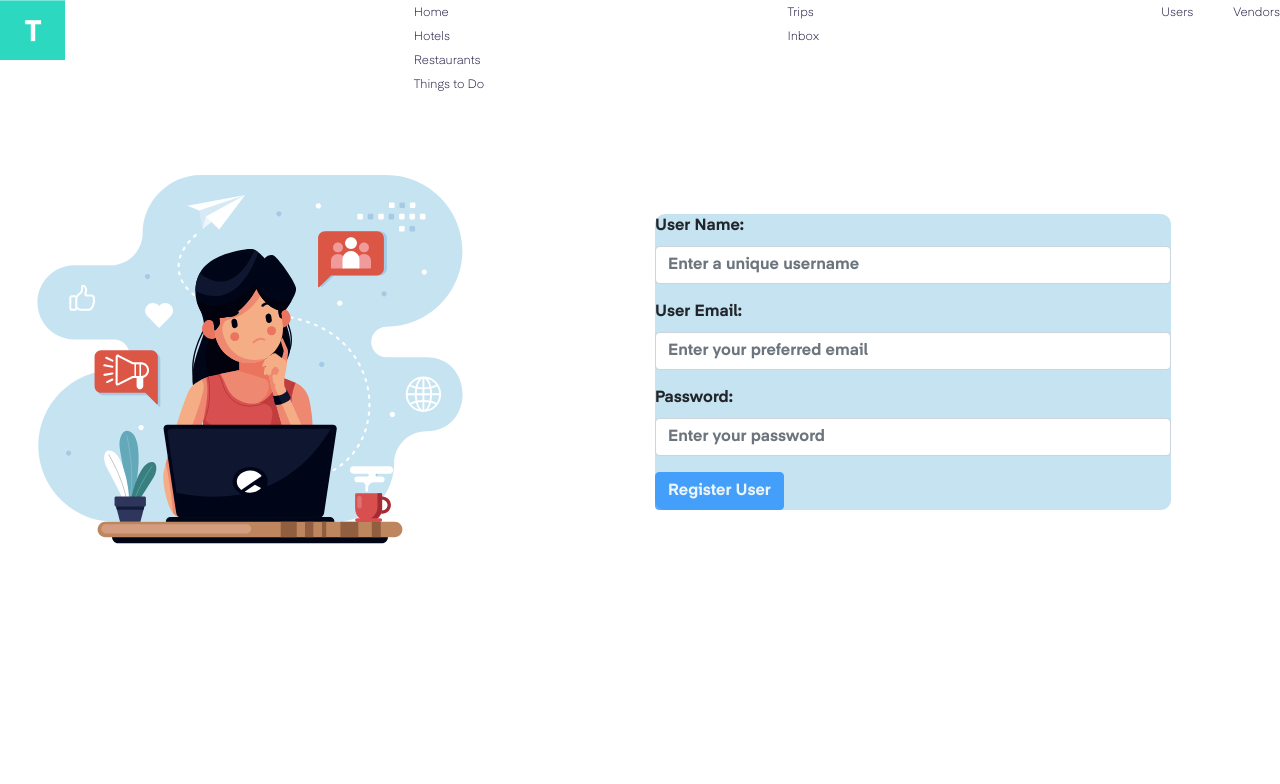
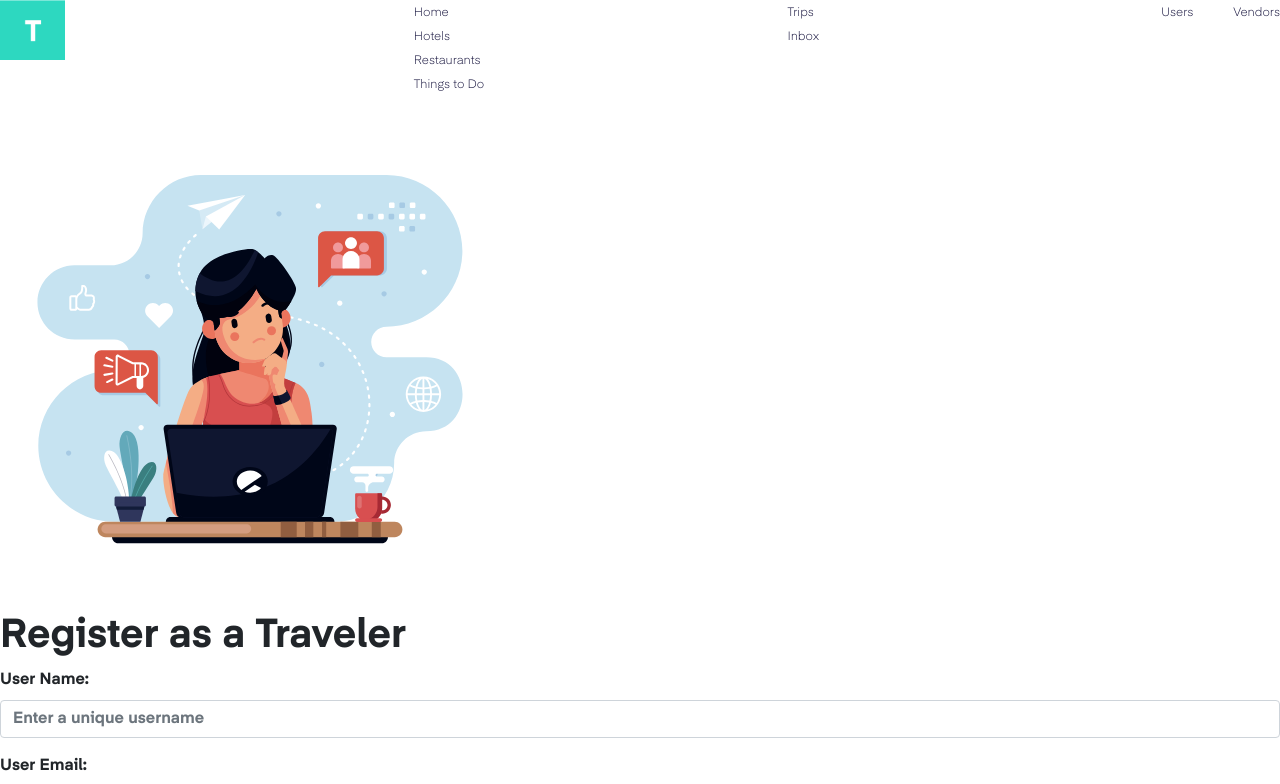
Before and after one commit to therabithole/TripAdvisorPlatform, a React (Create React App) app: page /users/register in a window 1280 px wide. Shown: the top 784 px of the page. Built offline with nearby package versions, Linux system fonts and the light colour scheme.

Commit message:
workable and unchanged

```diff
--- a/src/Components/Forms/UserRegisterForm.jsx
+++ b/src/Components/Forms/UserRegisterForm.jsx
@@ -2,7 +2,6 @@ import React, { Component } from "react";
 import Joi from "joi-browser";
 import Form from "./common/Form";
 
-import './regFormData.css'
 class UserRegisterForm extends Form {
   state = {
     data: {
@@ -29,7 +28,6 @@ class UserRegisterForm extends Form {
 
   render() {
     return (
-      <div className="regFormdata">
       <form onSubmit={this.handleSubmit}>
         {this.renderInput("userName", "User Name: ", "Enter a unique username")}
         {this.renderInput(
@@ -45,7 +43,6 @@ class UserRegisterForm extends Form {
         )}
         {this.FormButton("Register User")}
       </form>
-    </div>
     );
   }
 }
--- a/src/Components/Forms/regFormData.css
+++ /dev/null
@@ -1,5 +0,0 @@
-.regFormdata{
-  background-color: #C6E3F1;
-  border-radius: 10px;
-  /* text-align: center; */
-}
--- a/src/Components/Logins/UserLogin.jsx
+++ b/src/Components/Logins/UserLogin.jsx
@@ -1,25 +1,19 @@
 import React, { Component } from "react";
 import userIcon from "../db/images/userIcon.svg";
 import UserLoginForm from "./../Forms/UserLoginForm";
-import './LoginFormData.css'
+
 class UserLogin extends Component {
   state = {};
   render() {
     return (
-      <div class="row indexRegTop">
-        <div class="col-lg-6 col-md-6 col-sm-12 col-xs-12 LoginImg">
-          <img src={userIcon} alt="works" height="50vh" />
-          <div>
-            <h3> Welcome to User Login Panel sign-in to book and manage your trip</h3>
-            </div>
-
-        </div>
-        <div class="col-lg-5 col-md-6 col-sm-12 col-xs-12 Loginform">
-            <UserLoginForm />
-        </div>
-
-      </div>
-
+      <React.Fragment>
+        <section>
+          <img src={userIcon} alt="works" height="80px" />
+          <h1> Welcome to User Login Panel</h1>
+          <h2> Sign-in to book and manage your trip</h2>
+        </section>
+        <UserLoginForm />
+      </React.Fragment>
     );
   }
 }
--- a/src/Components/Main/Home/sub_components/Header_H.jsx
+++ b/src/Components/Main/Home/sub_components/Header_H.jsx
@@ -3,7 +3,7 @@ import React, { Component } from "react";
 class HomeHeader extends Component {
   state = {};
   render() {
-    return <nav> I am Home Header all components will navigate from  here, </nav>;
+    return null;
   }
 }
 
--- a/src/Components/Register/UserRegister.jsx
+++ b/src/Components/Register/UserRegister.jsx
@@ -1,21 +1,16 @@
 import React, { Component } from "react";
 import loginbackground from "../db/images/thinking-women-login-background.svg";
 import UserRegisterForm from "./../Forms/UserRegisterForm";
-import './userRegister.css'
+
 class UserRegister extends Component {
   state = {};
   render() {
     return (
-      <div class="row indexRegTop">
-        <div class="col-lg-6 col-md-6 col-sm-12 col-xs-12 RegisterImage">
-          <img src={loginbackground} alt="login-bg" />
-        </div>
-        <div class="col-lg-5 col-md-6 col-sm-12 col-xs-12 UserRegisterationForm">
-            <UserRegisterForm />
-        </div>
-
-      </div>
-
+      <React.Fragment>
+        <img src={loginbackground} alt="login-bg" />
+        <h1> Register as a Traveler</h1>
+        <UserRegisterForm />
+      </React.Fragment>
     );
   }
 }
--- a/src/Components/Register/userRegister.css
+++ /dev/null
@@ -1,6 +0,0 @@
-.UserRegisterationForm{
-  display: flex;
-  width: 100%;
-  flex-direction: column;
-  justify-content: center;
-}
--- a/src/x_data/RestaurantsData.jsx
+++ b/src/x_data/RestaurantsData.jsx
@@ -2,7 +2,7 @@ import React, { Component } from "react";
 class RestaurantsData extends Component {
   state = {};
   render() {
-    return <h1> Restaurants Data with detail</h1>;
+    return <h1> Restaurants Data </h1>;
   }
 }
 
```
